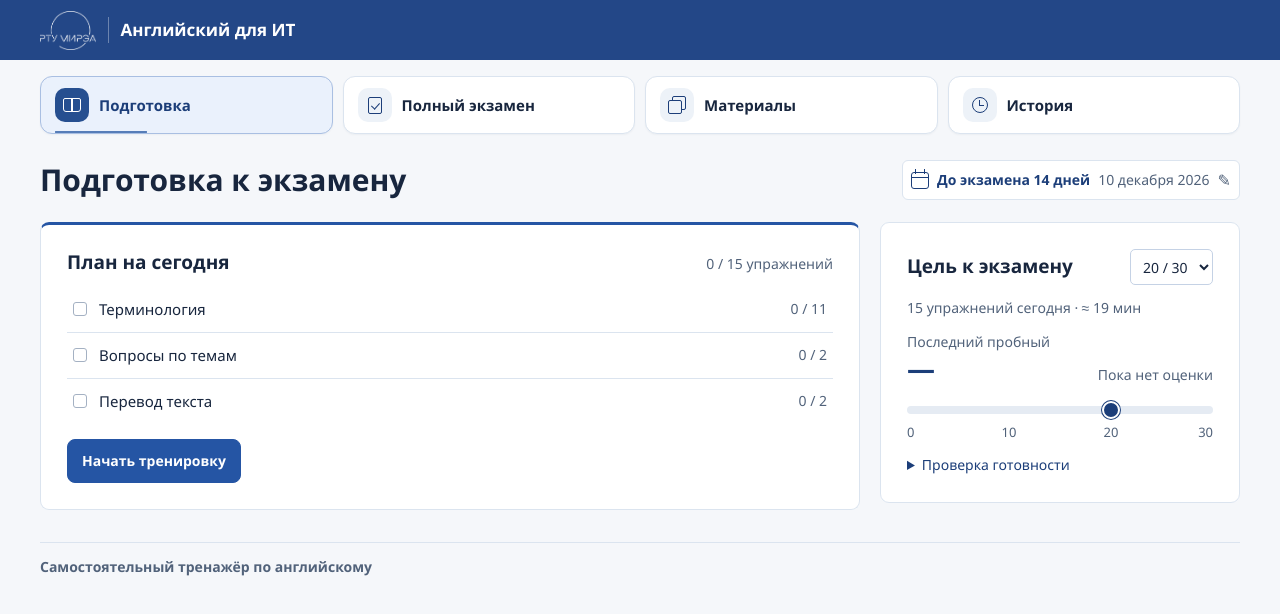
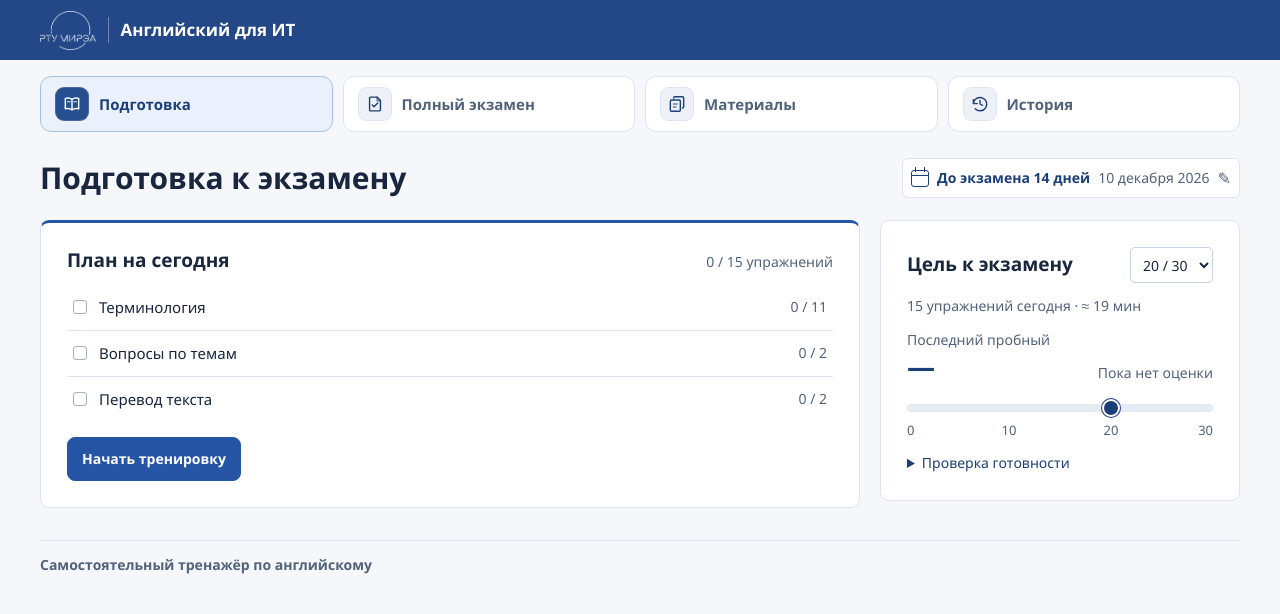
Before and after one commit to GeraMall/it-english-exam-trainer, a plain HTML site: page index.html in a window 1280 px wide. Drawn offline with Linux system fonts and the light colour scheme.

Commit message:
Restore navigation buttons and animate only the icons

```diff
--- a/index.html
+++ b/index.html
@@ -7,7 +7,7 @@
   <meta name="theme-color" content="#234787">
   <title>Английский для ИТ · Экзаменационный тренажёр</title>
   <link rel="icon" href="data:,">
-  <link rel="stylesheet" href="styles.css?v=7">
+  <link rel="stylesheet" href="styles.css?v=8">
   <script defer src="data/vocabulary.js"></script>
   <script defer src="data/course.js?v=2"></script>
   <script defer src="grading.js"></script>
@@ -32,10 +32,45 @@
   </header>
   <main class="shell">
     <nav class="tabs" aria-label="Разделы">
-      <a href="#practice" data-page="practice"><span class="nav-symbol" aria-hidden="true"><i class="nav-icon nav-study"></i></span><span>Подготовка</span></a>
-      <a href="#trainer" data-page="trainer" aria-label="Полный экзамен"><span class="nav-symbol" aria-hidden="true"><i class="nav-icon nav-exam"></i></span><span class="nav-desktop">Полный экзамен</span><span class="nav-mobile" aria-hidden="true">Экзамен</span></a>
-      <a href="#materials" data-page="materials"><span class="nav-symbol" aria-hidden="true"><i class="nav-icon nav-materials"></i></span><span>Материалы</span></a>
-      <a href="#history" data-page="history"><span class="nav-symbol" aria-hidden="true"><i class="nav-icon nav-history"></i></span><span>История</span></a>
+      <a href="#practice" data-page="practice">
+        <span class="nav-symbol" aria-hidden="true">
+          <svg class="nav-icon" viewBox="0 0 24 24" width="20" height="20" focusable="false">
+            <path d="M12 6.5c-2.25-1.7-5-2.1-8-1.25v12.5c3-.85 5.75-.45 8 1.25 2.25-1.7 5-2.1 8-1.25V5.25c-3-.85-5.75-.45-8 1.25v12.5"/>
+            <path class="nav-icon-detail" d="M6.75 9.25c1.15-.2 2.1-.1 3 .2m4.5 0c.9-.3 1.85-.4 3-.2"/>
+          </svg>
+        </span>
+        <span>Подготовка</span>
+      </a>
+      <a href="#trainer" data-page="trainer" aria-label="Полный экзамен">
+        <span class="nav-symbol" aria-hidden="true">
+          <svg class="nav-icon" viewBox="0 0 24 24" width="20" height="20" focusable="false">
+            <path d="M6.75 3.75h7.75l4 4V19c0 .7-.55 1.25-1.25 1.25H6.75c-.7 0-1.25-.55-1.25-1.25V5c0-.7.55-1.25 1.25-1.25Z"/>
+            <path class="nav-icon-detail" d="M14.5 3.75V8h4"/>
+            <path d="m8.75 13.3 2.05 2.05 4.45-4.45"/>
+          </svg>
+        </span>
+        <span class="nav-desktop">Полный экзамен</span>
+        <span class="nav-mobile" aria-hidden="true">Экзамен</span>
+      </a>
+      <a href="#materials" data-page="materials">
+        <span class="nav-symbol" aria-hidden="true">
+          <svg class="nav-icon" viewBox="0 0 24 24" width="20" height="20" focusable="false">
+            <path d="M8 4.75c0-.83.67-1.5 1.5-1.5h9c.83 0 1.5.67 1.5 1.5v10.5c0 .83-.67 1.5-1.5 1.5"/>
+            <rect x="4" y="7.25" width="12" height="13.5" rx="1.5"/>
+            <path class="nav-icon-detail" d="M7.75 12h4.5m-4.5 3.5h3"/>
+          </svg>
+        </span>
+        <span>Материалы</span>
+      </a>
+      <a href="#history" data-page="history">
+        <span class="nav-symbol" aria-hidden="true">
+          <svg class="nav-icon" viewBox="0 0 24 24" width="20" height="20" focusable="false">
+            <path d="M4.15 11.25a8 8 0 1 1 2.1 6.4M4 6.75v4.75h4.75"/>
+            <path d="M12 7.75V12l3 1.75"/>
+          </svg>
+        </span>
+        <span>История</span>
+      </a>
     </nav>
     <div class="intro">
       <h1 id="page-title" tabindex="-1">Подготовка к экзамену</h1>
--- a/styles.css
+++ b/styles.css
@@ -57,62 +57,58 @@ h1, h2, h3, h4 { line-height: 1.25; }
 
 .tabs { display: grid; grid-template-columns: repeat(4, minmax(0, 1fr)); gap: 10px; margin-top: 16px; }
 .tabs a {
-  --nav-symbol-bg: #edf2f8;
   position: relative;
   display: flex;
   align-items: center;
   min-width: 0;
-  min-height: 58px;
+  min-height: 56px;
   gap: 10px;
   padding: 8px 14px;
   border: 1px solid var(--line);
-  border-radius: 12px;
+  border-radius: 11px;
   background: #fff;
-  color: var(--ink);
-  box-shadow: 0 1px 2px #1528460b;
+  color: var(--muted);
   text-decoration: none;
   font-weight: 650;
   font-size: .9375rem;
   line-height: 1.25;
-  transition: background-color .18s ease, border-color .18s ease, color .18s ease, transform .18s ease;
+  transition: background-color .15s ease, border-color .15s ease, color .15s ease;
 }
-.tabs a:hover { --nav-symbol-bg: #dfe9f7; background: #f7faff; border-color: #a9bfde; color: var(--blue-dark); }
-.tabs a[aria-current] { --nav-symbol-bg: #264f90; background: #eaf1fc; border-color: #a9bfe2; color: var(--blue-dark); }
+.tabs a:hover { background: #f0f5fc; border-color: #b7cbe7; color: var(--blue-dark); }
+.tabs a[aria-current] { background: #eaf1fc; border-color: #a9bfe2; color: var(--blue-dark); }
 .tabs a:focus-visible { z-index: 1; outline-offset: 2px; }
 .nav-mobile { display: none; }
-.nav-symbol { display: grid; flex: 0 0 34px; width: 34px; height: 34px; place-items: center; border-radius: 10px; background: var(--nav-symbol-bg); color: var(--blue-dark); transition: background-color .18s ease, transform .18s ease; }
-.tabs a[aria-current] .nav-symbol { color: white; }
-.nav-icon { display: block; position: relative; width: 20px; height: 20px; color: currentColor; }
-.nav-icon::before, .nav-icon::after { content: ""; position: absolute; }
-.nav-study::before { inset: 3px 1px 3px; border: 1.5px solid; border-radius: 2px 2px 3px 3px; }
-.nav-study::after { inset: 3px auto 3px 9px; width: 1.5px; background: currentColor; }
-.nav-exam::before { inset: 2px 3px 1px; border: 1.5px solid; border-radius: 2px; }
-.nav-exam::after { inset: 6px auto auto 8px; width: 5px; height: 8px; border: solid currentColor; border-width: 0 1.5px 1.5px 0; transform: rotate(42deg); }
-.nav-materials::before, .nav-materials::after { border: 1.5px solid; border-radius: 2px; }
-.nav-materials::before { inset: 1px 1px 5px 5px; }
-.nav-materials::after { inset: 5px 5px 1px 1px; background: var(--nav-symbol-bg); }
-.nav-history::before { inset: 2px; border: 1.5px solid; border-radius: 50%; }
-.nav-history::after { inset: 5px auto auto 9px; width: 5px; height: 6px; border: solid currentColor; border-width: 0 0 1.5px 1.5px; border-radius: 0 0 0 1px; }
-
-@media screen and (min-width: 641px) {
-  .tabs a::after {
-    content: "";
-    position: absolute;
-    inset: auto 14px 0;
-    height: 2px;
-    border-radius: 2px;
-    background: #3c69ad;
-    opacity: 0;
-    transform: scaleX(.35);
-    transform-origin: left;
-    transition: opacity .18s ease, transform .22s ease;
-  }
-  .tabs a[aria-current]::after { opacity: .85; }
-  .tabs a:hover::after { opacity: .85; transform: scaleX(1); }
+.nav-symbol {
+  display: grid;
+  flex: 0 0 34px;
+  width: 34px;
+  height: 34px;
+  place-items: center;
+  border-radius: 9px;
+  background: #edf1f6;
+  color: var(--blue-dark);
+  box-shadow: inset 0 0 0 1px #dce5f0;
 }
-@media screen and (min-width: 641px) and (hover: hover) and (pointer: fine) and (prefers-reduced-motion: no-preference) {
-  .tabs a:hover { transform: translateY(-2px); }
-  .tabs a:hover .nav-symbol { transform: translateY(-1px); }
+.tabs a[aria-current] .nav-symbol {
+  background: #264f90;
+  color: white;
+  box-shadow: inset 0 0 0 1px #ffffff26;
+}
+.nav-icon {
+  display: block;
+  fill: none;
+  stroke: currentColor;
+  stroke-width: 1.7;
+  stroke-linecap: round;
+  stroke-linejoin: round;
+  transition: transform .18s ease-out;
+}
+.nav-icon .nav-icon-detail { opacity: .65; }
+@media (prefers-reduced-motion: no-preference) {
+  .tabs a:focus-visible .nav-icon { transform: translateY(-1px) scale(1.1); }
+}
+@media (hover: hover) and (pointer: fine) and (prefers-reduced-motion: no-preference) {
+  .tabs a:hover .nav-icon { transform: translateY(-1px) scale(1.1); }
 }
 
 .page { padding-block: 16px 32px; }
@@ -516,7 +512,7 @@ dialog::backdrop { background: #14274670; }
     background: #fff;
     box-shadow: 0 -2px 8px #1528460d;
   }
-  .tabs a { display: flex; flex-direction: column; justify-content: center; gap: 2px; min-height: 54px; padding: 4px 2px; border: 0; border-radius: 9px; box-shadow: none; font-size: .6875rem; white-space: nowrap; }
+  .tabs a { display: flex; flex-direction: column; justify-content: center; gap: 2px; min-height: 54px; padding: 4px 2px; border: 0; border-radius: 9px; font-size: .6875rem; white-space: nowrap; }
   .nav-desktop { display: none; }
   .nav-mobile { display: inline; }
   .nav-symbol { flex-basis: auto; width: 31px; height: 26px; border-radius: 7px; }
```
